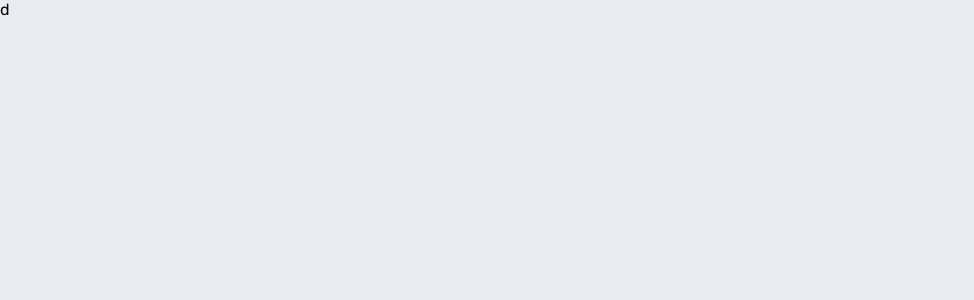
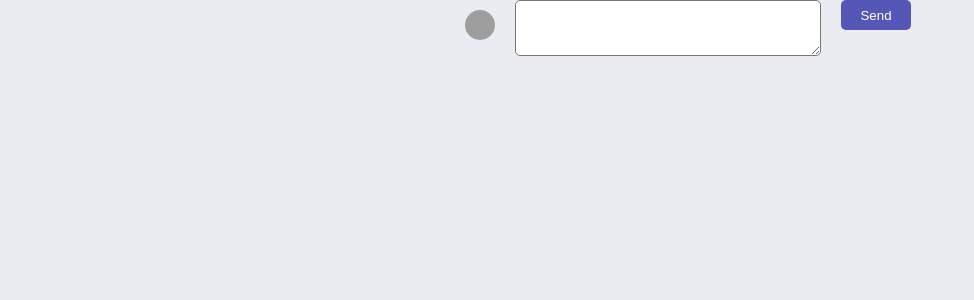
Before and after one commit to dayanMichelle/interactive-comments-section, a React (Vite) app: page / in a window 1280 px wide. Shown: the top 300 px of the page, without its empty margins (0-974 px from the left). Built offline with nearby package versions, Linux system fonts and the light colour scheme; grey boxes are pictures that could not be loaded.

Commit message:
estilos componente de formulario

```diff
--- a/src/App.jsx
+++ b/src/App.jsx
@@ -1,10 +1,11 @@
+import Form from "./components/Form"
 
 
 function App() {
 
   return (
     <div>
-   d
+       <Form value='Send' />
     </div>
   )
 }
--- /dev/null
+++ b/src/components/Form.jsx
@@ -0,0 +1,18 @@
+import styles from '../styles/Form.module.css'
+const Form = ({value}) => {
+  return (
+    <form>
+        <div>
+            <img src='https://thumbs.dreamstime.com/b/happy-person-portrait-smiling-woman-tanned-skin-curly-hair-happy-person-portrait-smiling-young-friendly-woman-197501184.jpg' />
+        </div>
+        <div>
+            <textarea></textarea>
+        </div>
+        <div>
+            <button type='submit'>{value}</button>
+        </div>
+    </form>
+  )
+}
+
+export default Form
--- /dev/null
+++ b/src/styles/Form.module.css
@@ -0,0 +1,32 @@
+form {
+    display: flex;
+    flex-direction: row;
+    width: 350px;
+    margin: 0 auto;
+    justify-content: space-around;
+    gap: 20px;
+}
+form img {
+    width: 30px;
+    height: 30px;
+    margin-top: 10px;
+    border-radius: 50%;
+}
+form textarea {
+    height: 50px;
+    width: 300px;
+    border-radius: 5px;
+}
+form button {
+    width: 70px;
+    height: 30px;
+    border: none;
+    color: white;
+    background-color:hsl(238, 40%, 52%);
+    border-radius: 5px;
+    transition: all 0.2s ease-in;
+}
+form button:hover {
+    cursor: pointer;
+    background-color: hsl(239, 57%, 85%);
+}
```
